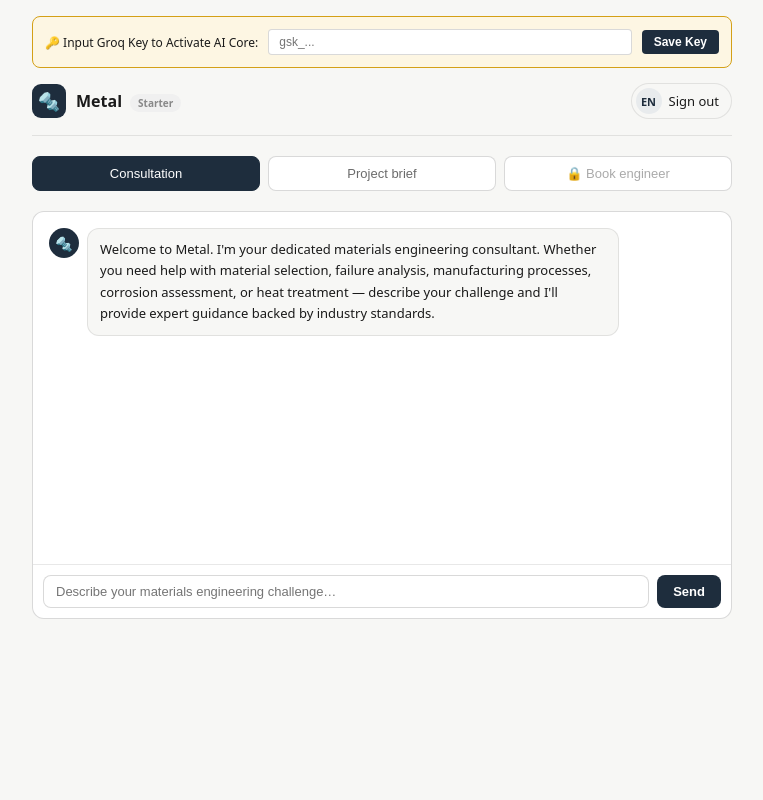
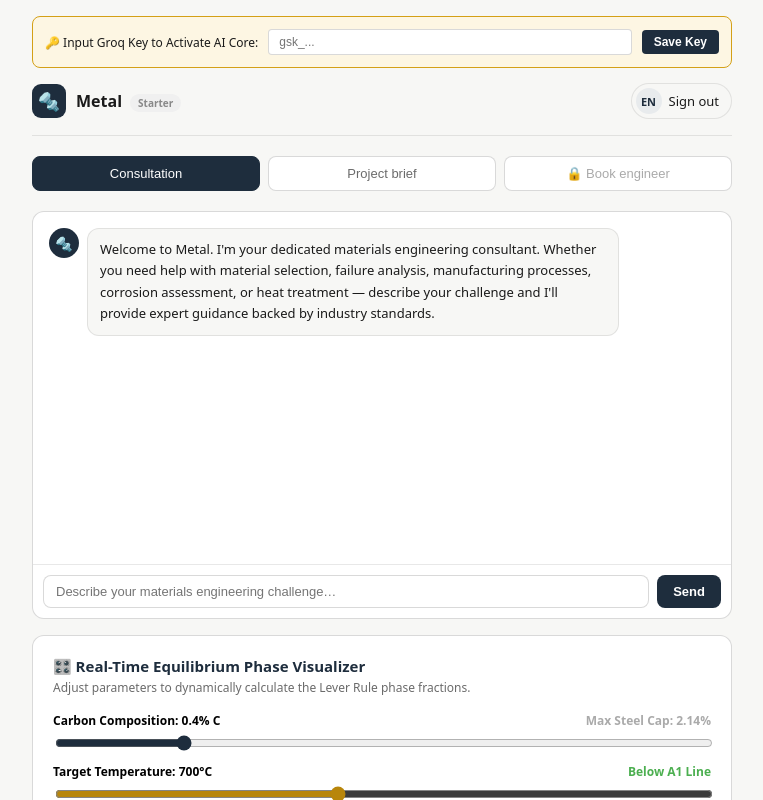
Before and after one commit to AlebiosuTemitayo/Metal_AI_Platform, a React (Vite) app: page / in a window 1280 px wide. Both pictures are taken after a click on the button "Get started free". Shown: the top 800 px of the page, without its empty margins (258-1021 px from the left). Built offline with nearby package versions, Linux system fonts and the light colour scheme.

Commit message:
Update App.jsx

```diff
--- a/src/App.jsx
+++ b/src/App.jsx
@@ -349,6 +349,106 @@ function EngineerPanel({ plan }) {
     </div>
   );
 }
+// 🧪 DYNAMIC METALLURGICAL PHASE CALCULATOR & VISUALIZER
+function PhaseAnalyzerWidget() {
+  const [carbon, setCarbon] = useState(0.4); // wt% Carbon input variable
+  const [temp, setTemp] = useState(700);      // Temperature Celsius input variable
+
+  // Core Lever Rule Mathematics
+  let phaseCompositionText = "";
+  let alphaFraction = 0;
+  let fe3cFraction = 0;
+  let austeniteFraction = 0;
+
+  if (temp <= 727) {
+    // Room Temp to Eutectoid Transformation Zone
+    const alphaLimit = 0.022;
+    const fe3cLimit = 6.67;
+    const boundedCarbon = Math.max(alphaLimit, Math.min(fe3cLimit, carbon));
+
+    alphaFraction = ((fe3cLimit - boundedCarbon) / (fe3cLimit - alphaLimit)) * 100;
+    fe3cFraction = ((boundedCarbon - alphaLimit) / (fe3cLimit - alphaLimit)) * 100;
+
+    phaseCompositionText = boundedCarbon < 0.76
+      ? `Hypoeutectoid Steel: Proeutectoid Ferrite (α) + Pearlite matrix`
+      : `Hypereutectoid Steel: Primary Cementite (Fe3C) network + Pearlite grains`;
+  } else if (temp > 727 && temp <= 1148) {
+    // Austenite Stable Temperature Window
+    const alphaLimitAt727 = 0.022;
+    const austeniteMaxLimit = 2.14;
+    const boundedCarbon = Math.max(alphaLimitAt727, Math.min(austeniteMaxLimit, carbon));
+
+    if (boundedCarbon <= 0.76) {
+      austeniteFraction = 100;
+      phaseCompositionText = "Fully Austenitized Field (γ-Iron structural matrix)";
+    } else {
+      austeniteFraction = ((6.67 - boundedCarbon) / (6.67 - 0.76)) * 100;
+      fe3cFraction = ((boundedCarbon - 0.76) / (6.67 - 0.76)) * 100;
+      phaseCompositionText = "Austenite (γ) grains undergoing active Cementite precipitation";
+    }
+  } else {
+    phaseCompositionText = "High-Temperature Liquid/Delta Phase Region. Above standard heat-treatment fields.";
+  }
+
+  return (
+    <div style={{ background: "#ffffff", border: "1px solid rgba(0,0,0,0.15)", borderRadius: 12, padding: "1.25rem", margin: "1rem 0" }}>
+      <div style={{ fontSize: 15, fontWeight: 700, color: "#1e2d3d", marginBottom: 3 }}>🎛️ Real-Time Equilibrium Phase Visualizer</div>
+      <div style={{ fontSize: 12, color: "#6b6b6b", marginBottom: "1rem" }}>Adjust parameters to dynamically calculate the Lever Rule phase fractions.</div>
+
+      {/* Dynamic Sliders */}
+      <div style={{ display: "flex", flexDirection: "column", gap: 10, marginBottom: "1.25rem" }}>
+        <div style={{ display: "flex", flexDirection: "column", gap: 4 }}>
+          <div style={{ display: "flex", justifyContent: "space-between", fontSize: 12, fontWeight: 600 }}>
+            <span>Carbon Composition: <strong>{carbon}% C</strong></span>
+            <span style={{ color: "#aaaaaa" }}>Max Steel Cap: 2.14%</span>
+          </div>
+          <input type="range" min="0.03" max="2.0" step="0.01" value={carbon} onChange={(e) => setCarbon(parseFloat(e.target.value))} style={{ width: "100%", accentColor: "#1e2d3d" }} />
+        </div>
+
+        <div style={{ display: "flex", flexDirection: "column", gap: 4 }}>
+          <div style={{ display: "flex", justifyContent: "space-between", fontSize: 12, fontWeight: 600 }}>
+            <span>Target Temperature: <strong>{temp}°C</strong></span>
+            <span style={{ color: temp > 727 ? "#b8860b" : "#4caf50" }}>{temp > 727 ? "Above A1 Line" : "Below A1 Line"}</span>
+          </div>
+          <input type="range" min="400" max="1100" step="10" value={temp} onChange={(e) => setTemp(parseInt(e.target.value))} style={{ width: "100%", accentColor: "#b8860b" }} />
+        </div>
+      </div>
+
+      {/* Real-time Dynamic Graph Bars */}
+      <div style={{ background: "#f7f7f5", borderRadius: 8, padding: 12, display: "flex", flexDirection: "column", gap: 8, marginBottom: 12 }}>
+        <div style={{ fontSize: 11, fontWeight: 700, color: "#6b6b6b", textTransform: "uppercase" }}>Calculated Structural Metrics</div>
+
+        {temp <= 727 ? (
+          <>
+            <div>
+              <div style={{ display: "flex", justifyContent: "space-between", fontSize: 12, marginBottom: 2 }}><span>Ferrite (α-Iron) Fraction</span><strong>{alphaFraction.toFixed(1)}%</strong></div>
+              <div style={{ height: 8, background: "rgba(0,0,0,0.06)", borderRadius: 999, overflow: "hidden" }}><div style={{ width: `${alphaFraction}%`, height: "100%", background: "#1e2d3d" }} /></div>
+            </div>
+            <div>
+              <div style={{ display: "flex", justifyContent: "space-between", fontSize: 12, marginBottom: 2 }}><span>Cementite (Fe₃C Carbide) Fraction</span><strong>{fe3cFraction.toFixed(1)}%</strong></div>
+              <div style={{ height: 8, background: "rgba(0,0,0,0.06)", borderRadius: 999, overflow: "hidden" }}><div style={{ width: `${fe3cFraction}%`, height: "100%", background: "#d4a017" }} /></div>
+            </div>
+          </>
+        ) : (
+          <>
+            <div>
+              <div style={{ display: "flex", justifyContent: "space-between", fontSize: 12, marginBottom: 2 }}><span>Austenite (γ-Phase) Fraction</span><strong>{austeniteFraction.toFixed(1)}%</strong></div>
+              <div style={{ height: 8, background: "rgba(0,0,0,0.06)", borderRadius: 999, overflow: "hidden" }}><div style={{ width: `${austeniteFraction}%`, height: "100%", background: "#b8860b" }} /></div>
+            </div>
+            <div>
+              <div style={{ display: "flex", justifyContent: "space-between", fontSize: 12, marginBottom: 2 }}><span>Precipitated Cementite (Fe₃C)</span><strong>{fe3cFraction.toFixed(1)}%</strong></div>
+              <div style={{ height: 8, background: "rgba(0,0,0,0.06)", borderRadius: 999, overflow: "hidden" }}><div style={{ width: `${fe3cFraction}%`, height: "100%", background: "#6b6b6b" }} /></div>
+            </div>
+          </>
+        )}
+      </div>
+
+      <div style={{ fontSize: 12, fontStyle: "italic", color: "#1e2d3d", textAlign: "center", borderTop: "0.5px solid rgba(0,0,0,0.08)", paddingTop: 8 }}>
+        💡 {phaseCompositionText}
+      </div>
+    </div>
+  );
+}
 
 function Dashboard({ plan, onBack }) {
   const [tab, setTab] = useState("consult");
@@ -396,7 +496,11 @@ function Dashboard({ plan, onBack }) {
           <button key={t.id} onClick={() => setTab(t.id)} style={{ flex: 1, padding: 9, borderRadius: S.radiusMd, border: `0.5px solid ${tab === t.id ? S.steel : S.border2}`, background: tab === t.id ? S.steel : S.bg, color: tab === t.id ? "#fff" : t.locked ? S.text3 : S.text2, fontSize: 13, fontWeight: 500, cursor: "pointer", display: "flex", alignItems: "center", justifyContent: "center", gap: 6 }}>{t.locked && "🔒 "}{t.label}</button>
         ))}
       </div>
-      <div style={{ display: tab === "consult" ? "block" : "none" }}><Chat /></div>
+      <div style={{ display: tab === "consult" ? "block" : "none" }}>
+  <Chat />
+  <PhaseAnalyzerWidget />
+</div>
+
       <div style={{ display: tab === "brief" ? "block" : "none" }}><Brief /></div>
       <div style={{ display: tab === "eng" ? "block" : "none" }}><EngineerPanel plan={plan} /></div>
     </div>
```
